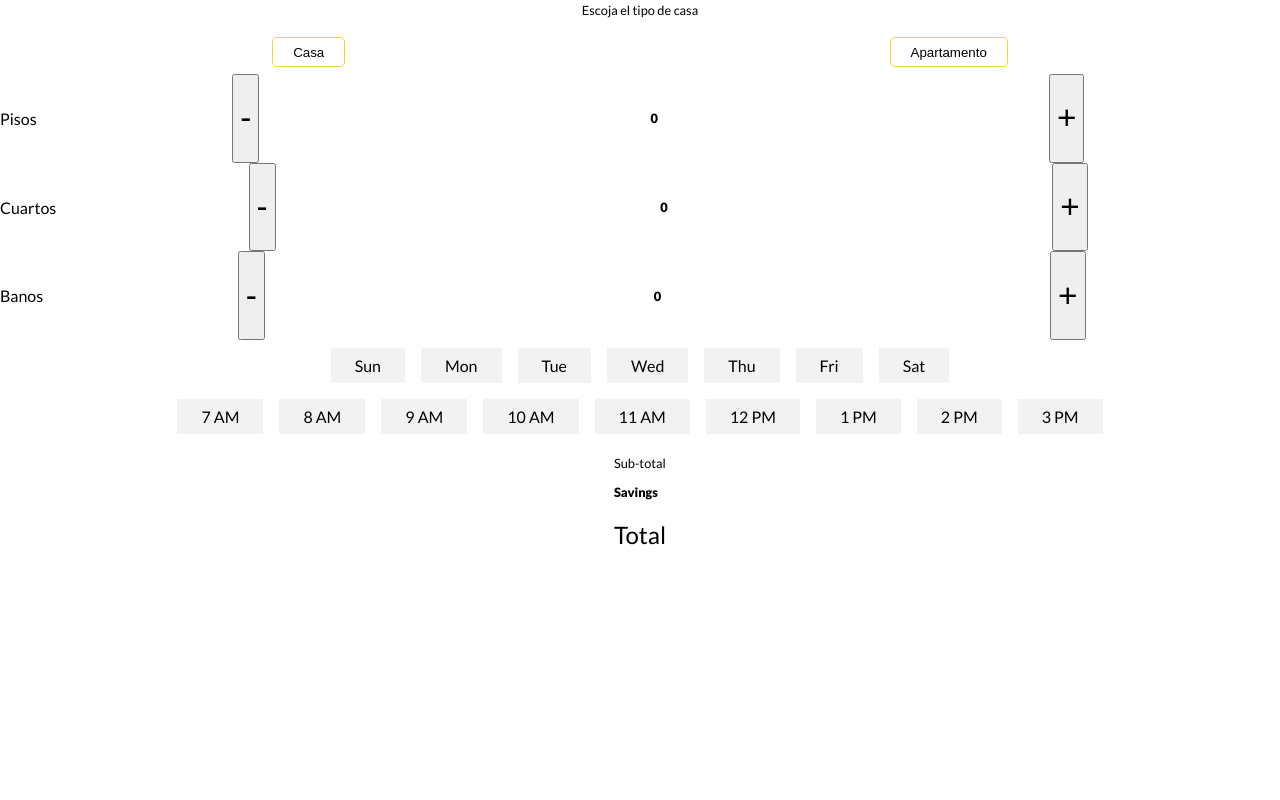
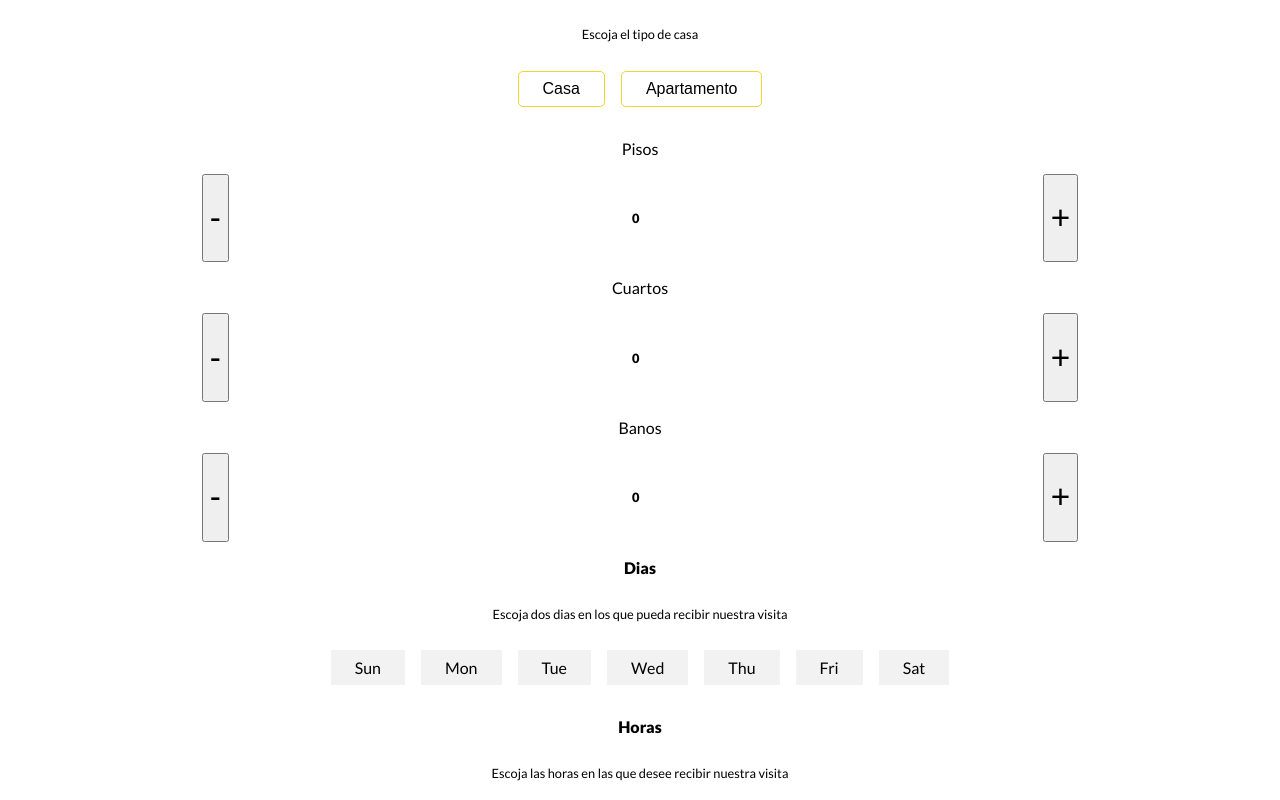
Before and after one commit to bonjouranainc/web-app, a React app in the folder front-end/: page /checkout in a window 1280 px wide. Shown: the part 300-1100 px from the top of the page. Before the commit the page ends 868 px from the top, so only its background shows below. Built offline with nearby package versions, Linux system fonts and the light colour scheme.

Commit message:
Styling added to Checkout component

```diff
--- a/front-end/src/index.css
+++ b/front-end/src/index.css
@@ -95,6 +95,37 @@ a {
     b = blue
     o = outline
 */
+/* Buttons */
+
+.btn-y {
+  display: flex;
+  padding: 0.5em 1.5em 0.5em 1.5em;
+  color: #000;
+  background-color: var(--ba-yellow);
+  text-decoration: none;
+  border-radius: 5px;
+  margin: 0.5em;
+}
+
+.btn-y-o {
+  display: flex;
+  padding: 0.5em 1.5em 0.5em 1.5em;
+  color: #000;
+  background-color: transparent;
+  font-size: 1em;
+  text-decoration: none;
+  border: solid 1px var(--ba-yellow);
+  border-radius: 5px;
+  margin: 0.5em;
+}
+
+.btn-y-o:active {
+  background-color: var(--ba-yellow);
+}
+
+
+/* Not buttons ex. a href */
+
 .button-y {
   display: flex;
   padding: 0.5em 1.5em 0.5em 1.5em;
@@ -110,6 +141,7 @@ a {
   padding: 0.5em 1.5em 0.5em 1.5em;
   color: #000;
   background-color: transparent;
+  font-size: 1em;
   text-decoration: none;
   border: solid 1px var(--ba-yellow);
   border-radius: 5px;
@@ -141,7 +173,7 @@ a {
   margin: 0.5em;
 }
 
-/* Checkboxes */
+/* Checkbox buttons */
 
 .checkbox-btn {
   background-color: transparent;
@@ -152,6 +184,25 @@ a {
   float: left;
 }
 
+.checkbox-btn label {
+  float: left;
+}
+
+.checkbox-btn label span {
+  padding: 0.5em 1.5em 0.5em 1.5em;
+  text-align: center;
+  display: block;
+}
+
+.checkbox-btn label input {
+  position: absolute;
+  top: -20px;
+}
+
+.checkbox-btn input:checked + span {
+  background-color: var(--ba-yellow);
+}
+
 .inline-picker {
   background-color: var(--g1);
   margin: 0.5em;
@@ -159,30 +210,59 @@ a {
   float: left;
 }
 
-.checkbox-btn label {
+.inline-picker label {
   float: left;
 }
 
-.checkbox-btn, .inline-picker label span {
+.inline-picker label span {
   padding: 0.5em 1.5em 0.5em 1.5em;
   text-align: center;
   display: block;
 }
 
-.checkbox-btn, .inline-picker label input {
+.inline-picker label input {
   position: absolute;
   top: -20px;
 }
 
-.checkbox-btn, .inline-picker input:checked + span {
+.inline-picker input:checked + span {
   background-color: var(--ba-yellow);
 }
 
+/* Button Groups */
+
+.btn-group {
+  margin-top: 0.5em;
+  margin-bottom: 0.5em;
+  display: flex;
+  flex-wrap: wrap;
+  justify-content: center;
+  align-items: center;
+}
 
 
 /*
     Custom, iPhone Retina
     @media only screen and (min-width : 320px) {
+.checkbox-btn label {
+  float: left;
+}
+
+.checkbox-btn label span {
+  padding: 0.5em 1.5em 0.5em 1.5em;
+  text-align: center;
+  display: block;
+}
+
+.checkbox-btn label input {
+  position: absolute;
+  top: -20px;
+}
+
+.checkbox-btn input:checked + span {
+  background-color: var(--ba-yellow);
+}
+
 
     }
 
--- a/front-end/src/scenes/Checkout/components/AdditionalServices/components/OneTime/index.js
+++ b/front-end/src/scenes/Checkout/components/AdditionalServices/components/OneTime/index.js
@@ -7,12 +7,12 @@ import '../../styles.css';
 class OneTime extends Component {
   render() {
     return (
-      <div className='additional-services'>
+      <div className='additional-services wrapper'>
         <div className='col'>
           <p className='b-txt'>Additional Services</p>
-            <p className='s-txt'>Escoja servicios adicionales</p>
+          <p className='s-txt'>Escoja servicios adicionales</p>
         </div>
-        <div className='one-time-services'>
+        <div className='btn-group'>
           <div className='checkbox-btn'>
             <label for='estufa'>
             <input type='checkbox' className='service' id='estufa' />
--- a/front-end/src/scenes/Checkout/components/AdditionalServices/components/Subscription/index.js
+++ b/front-end/src/scenes/Checkout/components/AdditionalServices/components/Subscription/index.js
@@ -7,12 +7,12 @@ import '../../styles.css';
 class Subscription extends Component {
   render() {
     return (
-      <div className='additional-services'>
+      <div className='additional-services wrapper'>
         <div className='col'>
           <p className='b-txt'>Additional Services</p>
             <p className='s-txt'>Escoja servicios adicionales</p>
         </div>
-        <div className='subscription-services'>
+        <div className='btn-group'>
           <div className='checkbox-btn'>
           <label for='compra'>
           <input type='checkbox' className='service' id='compra' />
--- a/front-end/src/scenes/Checkout/components/AdditionalServices/index.js
+++ b/front-end/src/scenes/Checkout/components/AdditionalServices/index.js
@@ -1,3 +1,4 @@
+{/*
 import React, { Component } from 'react';
 
 import OneTime from './components/OneTime/index.js';
@@ -25,3 +26,4 @@ class AdditionalServices extends Component {
 }
 
 export default AdditionalServices;
+*/}
--- a/front-end/src/scenes/Checkout/components/Days/index.js
+++ b/front-end/src/scenes/Checkout/components/Days/index.js
@@ -5,7 +5,13 @@ import './styles.css';
 class Days extends Component {
   render() {
     return (
-      <div className='days'>
+      <div className='days wrapper'>
+        <div className='col'>
+          <p className='b-txt'>Dias</p>
+          <p className='s-txt'>Escoja dos dias en los que pueda
+          recibir nuestra visita</p>
+        </div>
+        <div className='btn-group'>
           <div className='inline-picker'>
             <label for='sun'>
             <input type='checkbox' className='weekday' id='sun' />
@@ -49,6 +55,7 @@ class Days extends Component {
             </label>
           </div>
         </div>
+      </div>
     );
   }
 }
--- a/front-end/src/scenes/Checkout/components/HomeType/AmmountControls.js
+++ b/front-end/src/scenes/Checkout/components/HomeType/AmmountControls.js
@@ -16,7 +16,7 @@ class AmmountControls extends Component {
 
   render() {
     return (
-      <div className='row'>
+      <div className='ammount-controls row'>
         <button
           onClick={this._subtract}
         >
--- a/front-end/src/scenes/Checkout/components/HomeType/index.js
+++ b/front-end/src/scenes/Checkout/components/HomeType/index.js
@@ -7,12 +7,12 @@ import './styles.css';
 class HomeType extends Component {
   render() {
     return (
-      <div className='home-type'>
+      <div className='home-type wrapper'>
         <div className='col'>
           <p className='b-txt'>Home Type</p>
           <p className='s-txt'>Escoja el tipo de casa</p>
         </div>
-        <div className='row'>
+        <div className='btn-group'>
           <button
             className='button-y-o'
           >
@@ -24,15 +24,15 @@ class HomeType extends Component {
           Apartamento
           </button>
         </div>
-        <div className='row'>
+        <div className='col'>
           <p>Pisos</p>
           <AmmountControls />
         </div>
-        <div className='row'>
+        <div className='col'>
           <p>Cuartos</p>
           <AmmountControls />
         </div>
-        <div className='row'>
+        <div className='col'>
           <p>Banos</p>
           <AmmountControls />
         </div>
--- a/front-end/src/scenes/Checkout/components/Hours/index.js
+++ b/front-end/src/scenes/Checkout/components/Hours/index.js
@@ -5,7 +5,13 @@ import './styles.css';
 class Hours extends Component {
   render() {
     return (
-      <div className='hours'>
+      <div className='hours wrapper'>
+        <div className='col'>
+          <p className='b-txt'>Horas</p>
+          <p className='s-txt'>Escoja las horas en las que desee
+          recibir nuestra visita</p>
+        </div>
+        <div className='btn-group'>
           <div className='inline-picker'>
             <label for='7'>
             <input type='checkbox' className='weekday' id='sun' />
@@ -60,6 +66,7 @@ class Hours extends Component {
               <span>3 PM</span>
             </label>
           </div>
+        </div>
       </div>
     );
   }
--- a/front-end/src/scenes/Checkout/components/Recurrence/index.js
+++ b/front-end/src/scenes/Checkout/components/Recurrence/index.js
@@ -2,7 +2,6 @@ import React, { Component } from 'react';
 
 import OneTimeAdditionalServices from '../AdditionalServices/components/OneTime/index.js'
 import SubscriptionAdditionalServices from '../AdditionalServices/components/Subscription/index.js'
-import AdditionalServices from '../AdditionalServices/index.js'
 
 import './styles.css';
 
@@ -27,7 +26,7 @@ class Recurrence extends Component {
           <p className='b-txt'>Recurrence</p>
           <p className='s-txt'>Escoja la recurrencia de los servicios</p>
         </div>
-        <div className='row'>
+        <div className='btn-group'>
           <button
             className='button-y-o'
             onClick={this._toggleSubscriptionUser}
--- a/front-end/src/scenes/Checkout/components/Totals/index.js
+++ b/front-end/src/scenes/Checkout/components/Totals/index.js
@@ -5,7 +5,7 @@ import './styles.css';
 class Totals extends Component {
   render() {
     return (
-      <div className='totals'>
+      <div className='totals wrapper'>
         <p className='s-txt'>Sub-total</p>
         <p className='s-txt b-txt'>Savings</p>
         <h2>Total</h2>
--- a/front-end/src/scenes/Landing/components/NeedHelp/styles.css
+++ b/front-end/src/scenes/Landing/components/NeedHelp/styles.css
@@ -5,14 +5,6 @@
 
 .needHelp h1 {
   margin: 0;
-}
-
-.btn-group {
-  margin-top: 2em;
-  display: flex;
-  flex-wrap: wrap;
-  justify-content: center;
-  align-items: center;
 }
 
 @media only screen and (min-width : 768px) {
```
Lines whose indentation alone changed are shown as unchanged.
